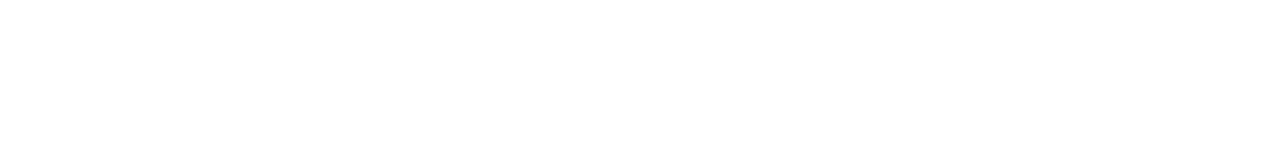
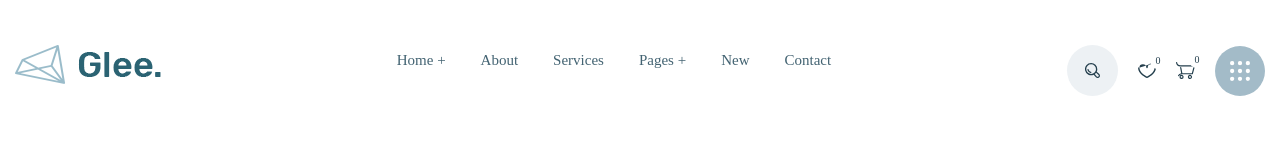
Before and after one commit to ternova/glee, a website: page app/index.html in a window 1280 px wide. Drawn offline with nearby package versions, Linux system fonts and the light colour scheme; files that its build step writes are made by us from their sources.

Commit message:
added header

```diff
--- a/app/index.html
+++ b/app/index.html
@@ -9,7 +9,53 @@
 </head>
 <body>
 
-
+  <header class="header">
+    <div class="container">
+      <div class="header__inner">
+        <a class="logo" href="#">
+          <img class="logo__img" src="images/logo.png" alt="logo">
+        </a>
+        <nav class="menu">
+          <ul class="menu__list">
+            <li class="menu__list-item">
+              <a class="menu__list-link" href="#">Home +</a>
+            </li>
+            <li class="menu__list-item">
+              <a class="menu__list-link" href="#">About</a>
+            </li>
+            <li class="menu__list-item">
+              <a class="menu__list-link" href="#">Services</a>
+            </li>
+            <li class="menu__list-item">
+              <a class="menu__list-link" href="#">Pages +</a>
+            </li>
+            <li class="menu__list-item">
+              <a class="menu__list-link" href="#">New</a>
+            </li>
+            <li class="menu__list-item">
+              <a class="menu__list-link" href="#">Contact</a>
+            </li>
+          </ul>
+        </nav>
+        <div class="user-nav">
+          <a class="user-nav__link user-nav__link--search" href="#">
+            <img class="user-nav__link-img" src="images/icons/search.svg" alt="search icon">
+          </a>
+          <a class="user-nav__link" href="#">
+            <img class="user-nav__link-img" src="images/icons/heart.svg" alt="heart icon">
+            <span class="user-nav__num">0</span>
+          </a>
+          <a class="user-nav__link" href="#">
+            <img class="user-nav__link-img" src="images/icons/cart.svg" alt="cart icon">
+            <span class="user-nav__num">0</span>
+          </a>
+          <a class="user-nav__link user-nav__link--btn" href="#">
+            <img class="user-nav__link-img" src="images/icons/btn.svg" alt="btn icon">
+          </a>
+        </div>
+      </div>
+    </div>
+  </header>
 
   <script src="js/main.min.js"></script>
 </body>
--- a/app/scss/_global.scss
+++ b/app/scss/_global.scss
@@ -0,0 +1,10 @@
+body{
+  font-size: 14px;
+  line-height: 32px;
+  color: $default;
+}
+.container{
+  max-width: 1800px;
+  margin: 0 auto;
+  padding: 0 15px;
+}
--- a/app/scss/_vars.scss
+++ b/app/scss/_vars.scss
@@ -0,0 +1,4 @@
+$accent: #436372;
+$accent-dark: #243f4d;
+$default: #7b7b7b;
+$title: #191919;
--- a/app/scss/style.scss
+++ b/app/scss/style.scss
@@ -3,6 +3,60 @@
 @import 'reset';
 @import 'global';
 
+.header{
+  padding: 45px 0;
+  &__inner{
+    display: flex;
+    justify-content: space-between;
+  }
+}
+.menu{
+  &__list{
+    display: flex;
+  }
+  &__list-item + .menu__list-item{
+    padding-left: 35px;
+  }
+  &__list-link{
+    font-size: 15px;
+    line-height: 12px;
+    color: $accent;
+  }
+}
+.user-nav{
+  display: flex;
+  align-items: center;
+  &__link{
+    position: relative;
+  }
+  &__link--search{
+    padding: 18px;
+    border-radius: 50%;
+    background-color: #edf1f4;
+  }
+  &__link--btn{
+    padding: 15px;
+    border-radius: 50%;
+    background-color: #a3bbc8;
+  }
+  &__link + .user-nav__link{
+    margin-left: 20px;
+  }
+  &__num{
+    position: absolute;
+    width: 16px;
+    height: 16px;
+    border-radius: 50%;
+    background-color: #fff;
+    top: -10px;
+    right: -10px;
+    font-size: 10px;
+    line-height: 16px;
+    color: $accent-dark;
+    text-align: center;
+  }
+}
+
 
 
 @import 'media';
```
Also changed, not shown: app/images/heart.png (added), app/images/icons/btn.svg (added), app/images/icons/cart.svg (added), app/images/icons/heart.svg (added), app/images/icons/search.svg (added), app/images/logo.png (added), app/images/search.png (added).
